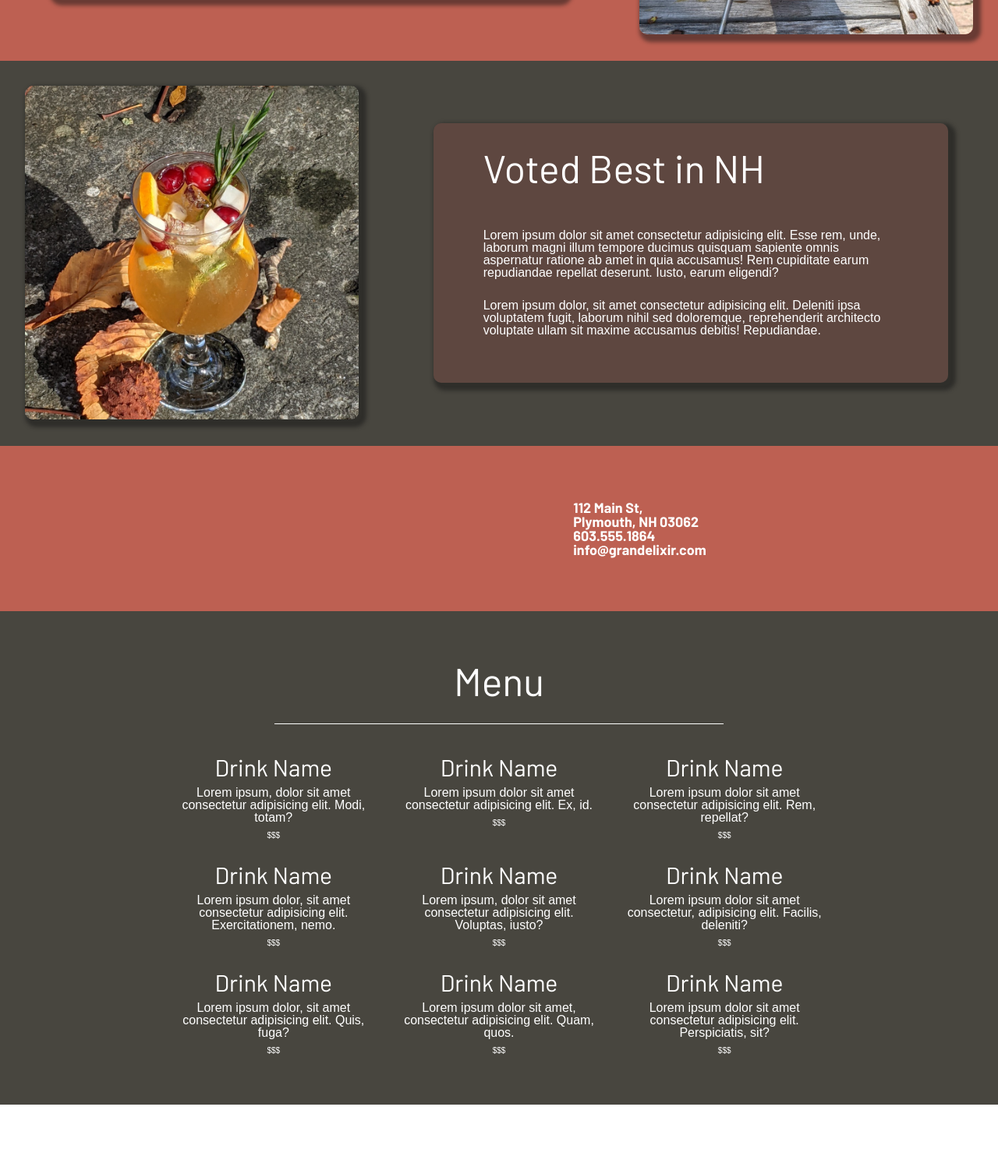
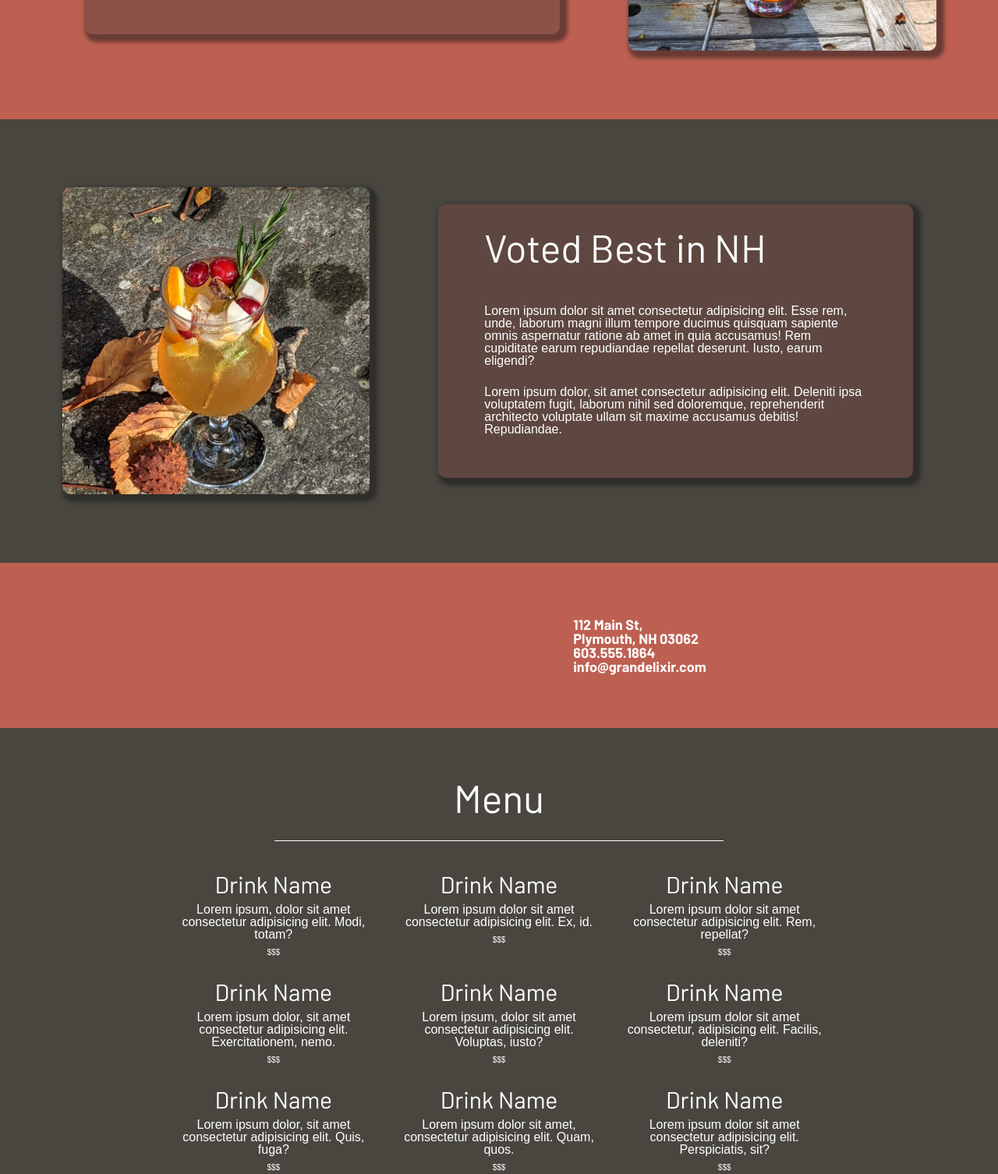
Before and after one commit to cpmcclure/grandelixir, a plain HTML site: page index.html in a window 1280 px wide. Shown: the part 1800-3306 px from the top of the page at 78% size. Before the commit the page ends 3217 px from the top, so only its background shows below. Drawn offline with Linux system fonts and the light colour scheme; grey boxes are pictures that could not be loaded; a web font is replaced by a local one.

Commit message:
updating padding

```diff
--- a/css/style.css
+++ b/css/style.css
@@ -143,9 +143,6 @@ main {
   display: flex;
   align-items: center;
   justify-content: center;
-}
-
-.firstCol {
   padding: 50px;
 }
 
@@ -189,6 +186,12 @@ main {
 }
 
 /* ----- Menu ----- */
+
+.columns {
+  display: flex;
+  align-items: center;
+  justify-content: center;
+}
 
 .menu {
   display: flex;
@@ -308,6 +311,11 @@ main p {
 
 /* ----- Menu ----- */
 
+.container {
+  background-color: rgb(72, 70, 63);
+}
+
+
 .menu h2 {
   border-bottom: 1px solid white;
 }
--- a/index.html
+++ b/index.html
@@ -85,7 +85,7 @@
 				</section>
 		</section>
 
-		<section class="columns">
+		<section class="container">
 			<section class="menu">
 				<h2>Menu</h2>
 				<section class="drinks">
```
